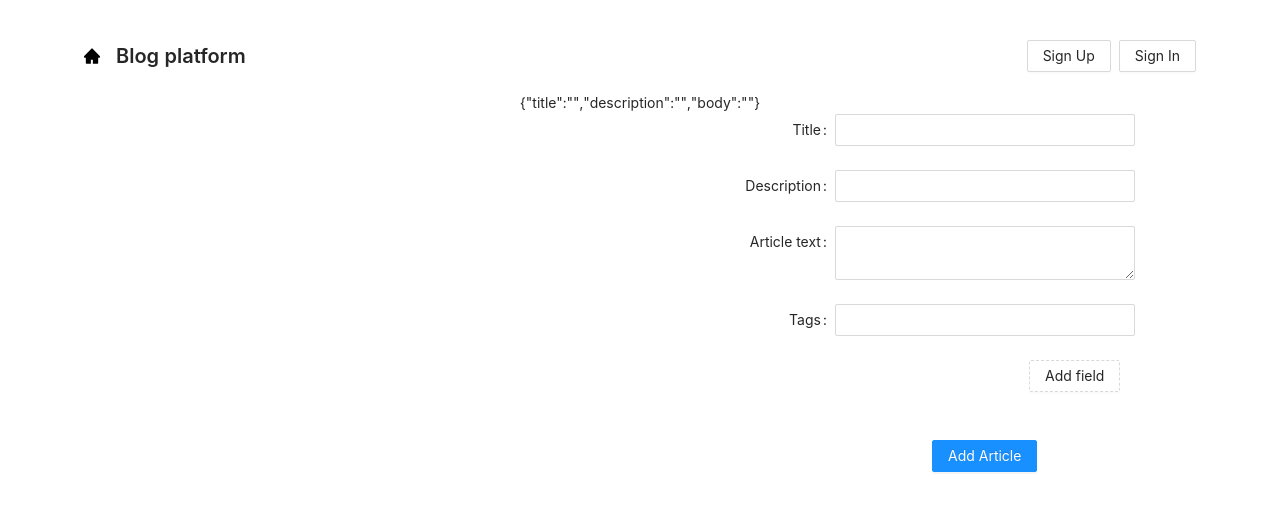
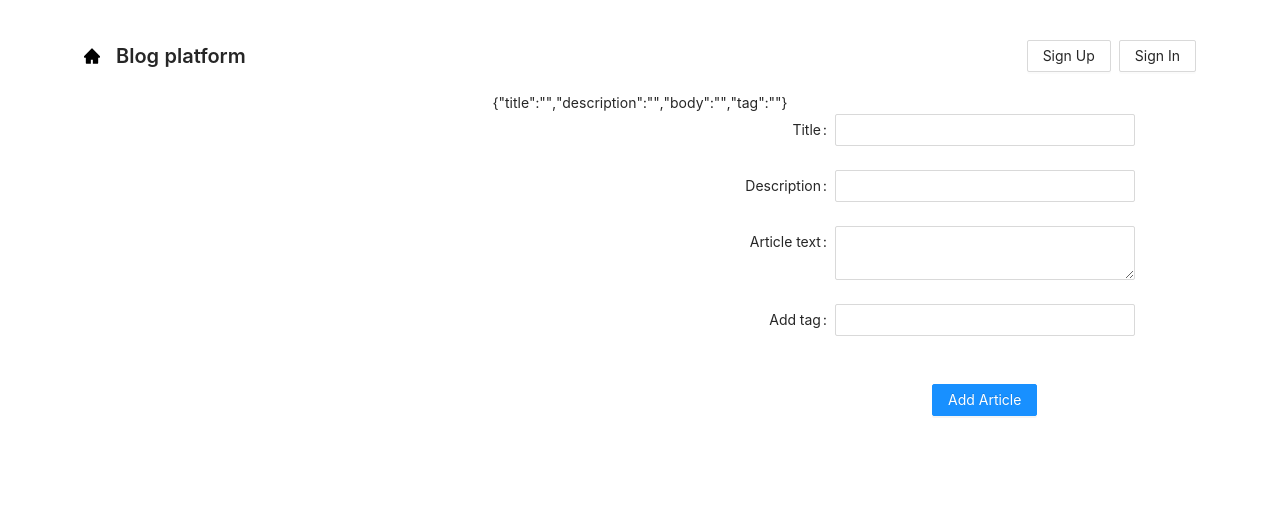
Before and after one commit to s1ep0y/blog_platform, a React (Create React App) app: page /addarticle in a window 1280 px wide. Shown: the top 510 px of the page. Built offline with nearby package versions, Linux system fonts and the light colour scheme.

Commit message:
finally work editing

```diff
--- a/src/components/ArticleForm.jsx
+++ b/src/components/ArticleForm.jsx
@@ -2,8 +2,9 @@ import React, { useEffect, useState } from 'react';
 import PropTypes from 'prop-types';
 import { useFormik } from 'formik';
 import {
-  Form, Input, Button,
+  Form, Input, Button, Tag
 } from 'antd';
+import { uniqueId } from 'lodash';
 import { useHistory, useLocation, useParams } from 'react-router-dom';
 import { connect } from 'react-redux';
 import * as Yup from 'yup';
@@ -11,17 +12,13 @@ import * as actions from '../actions/index';
 
 const AddArticle = (props) => {
   const { postArticle, loggedIn, username, article, errors, getArticle, ArticleFetchingState } = props;
-  const [updatePage, setUpdatePage] = useState(false);
+  const [tagList, setTags] = useState([]);
   const history = useHistory();
   const { pathname } = useLocation();
   const { slug } = useParams();
   const [form] = Form.useForm();
 
-  // useEffect(() => {
-  //   form.resetFields();
-  // })
 
-  console.log(pathname.includes('/editarticle/'))
 
   const valShema = Yup
     .object()
@@ -40,8 +37,9 @@ const AddArticle = (props) => {
 
   const initialValues = pathname.includes('/editarticle/') ? {title: article.title,
     description: article.description,
-    body: article.body,}
-    :  { title: '', description: '', body: ''}
+    body: article.body,
+    tag: '',}
+    :  { title: '', description: '', body: '', tag: ''}
 
     // if(updatePage)
 
@@ -52,17 +50,10 @@ const AddArticle = (props) => {
     validateOnBlur: true,
     validationSchema: valShema,
     onSubmit: async (values) => {
-      const valKeys = Object.keys(values);
-      const noEmpty = valKeys.reduce((acc, currentValue) => {
-        if (values[currentValue]) {
-          const elem = values[currentValue];
-          return currentValue.includes('tag') ? { ...acc, tagList: [...acc.tagList, elem] }
-            : { ...acc, [currentValue]: elem };
-        }
-        return { ...acc };
-      },
-      { tagList: [] });
-      postArticle(noEmpty);
+      const article = {
+        ...values, tagList
+      }
+      postArticle(article);
     },
 
   });
@@ -79,17 +70,38 @@ const AddArticle = (props) => {
     if(article.author.username !== username) {
       history.push('/')
     }
+    if(article.tagList.length !== 0 && tagList.length === 0) {
+      setTags(article.tagList)
+    }
 }
 
-// form.setFieldsValue(initialValues);
+const addTagToList = e => {
+  e.preventDefault();
+  if(formik.values.tag.length === 0) {
+    return;
+  }
+    setTags([...tagList, formik.values.tag])
+    formik.setFieldValue('tag', '')
+    form.setFieldsValue({
+      tag: ''
+    })
+};
+
+const removeTagFromList = (val) => (e) => {
+  e.preventDefault()
+  setTags(tagList.filter((elem) => elem !== val))
+}
+
+console.log(tagList)
   return (
     <div className="wrapper">
       <Form
         onFinish={formik.handleSubmit}
         initialValues={initialValues}
         form={form}
+
       >
-        {JSON.stringify(initialValues)}
+        {JSON.stringify(formik.values)}
         <Form.Item
           name="title"
 
@@ -123,7 +135,7 @@ const AddArticle = (props) => {
         <Form.Item
           name="body"
           label="Article text"
-          className="requred"
+          className="required"
           validateStatus={formik.errors.body && formik.touched.body
             ? 'error'
             : 'success'}
@@ -133,53 +145,24 @@ const AddArticle = (props) => {
         >
           <Input.TextArea onChange={formik.handleChange} onBlur={formik.handleBlur} />
         </Form.Item>
-        <Form.Item label="Tags">
 
           <Form.Item
-            name="tag_base"
-            noStyle="noStyle"
+            label="Add tag"
+            name="tag"
           >
             <Input
+            allowClear
+            value={formik.values.tag}
               onChange={formik.handleChange}
+              onPressEnter={addTagToList}
               style={{
                 marginBottom: '24px',
               }}
             />
+
           </Form.Item>
-          <Form.List name="tag">
-            {
-        (fields, { add }) => (
-          <div>
-            {
-              fields.map((field) => (
-                <Form.Item key={field.key}>
-                  <Form.Item
-                    {...field}
-                    style={{ marginBottom: '0px' }}
-                  >
-                    <Input
-                      onChange={formik.handleChange}
-                    />
-                  </Form.Item>
-                </Form.Item>
-              ))
-}
-            <Form.Item style={{ width: 90 }}>
-              <Button
-                type="dashed"
-                onClick={() => {
-                  add();
-                }}
-              >
-                Add field
-              </Button>
-            </Form.Item>
-          </div>
-        )
-              }
-          </Form.List>
-
-        </Form.Item>
+            <div>{tagList.map((text)=> <Tag key={uniqueId()}
+              closable={true} onClose={removeTagFromList(text)}>{text}</Tag>)}</div>
         <Form.Item>
           <Button type="primary" htmlType="submit">
             Add Article
@@ -198,7 +181,6 @@ const actionCreators = {
 
 const mapStateToProps = ({ userState, articlesList, ArticleFetchingState }) => {
   const { article, errors } = articlesList;
-  console.log(article)
   const { loggedIn, user } = userState;
   if (loggedIn) return { username: user.username, loggedIn, article, errors, ArticleFetchingState };
   return ({ loggedIn });
```
